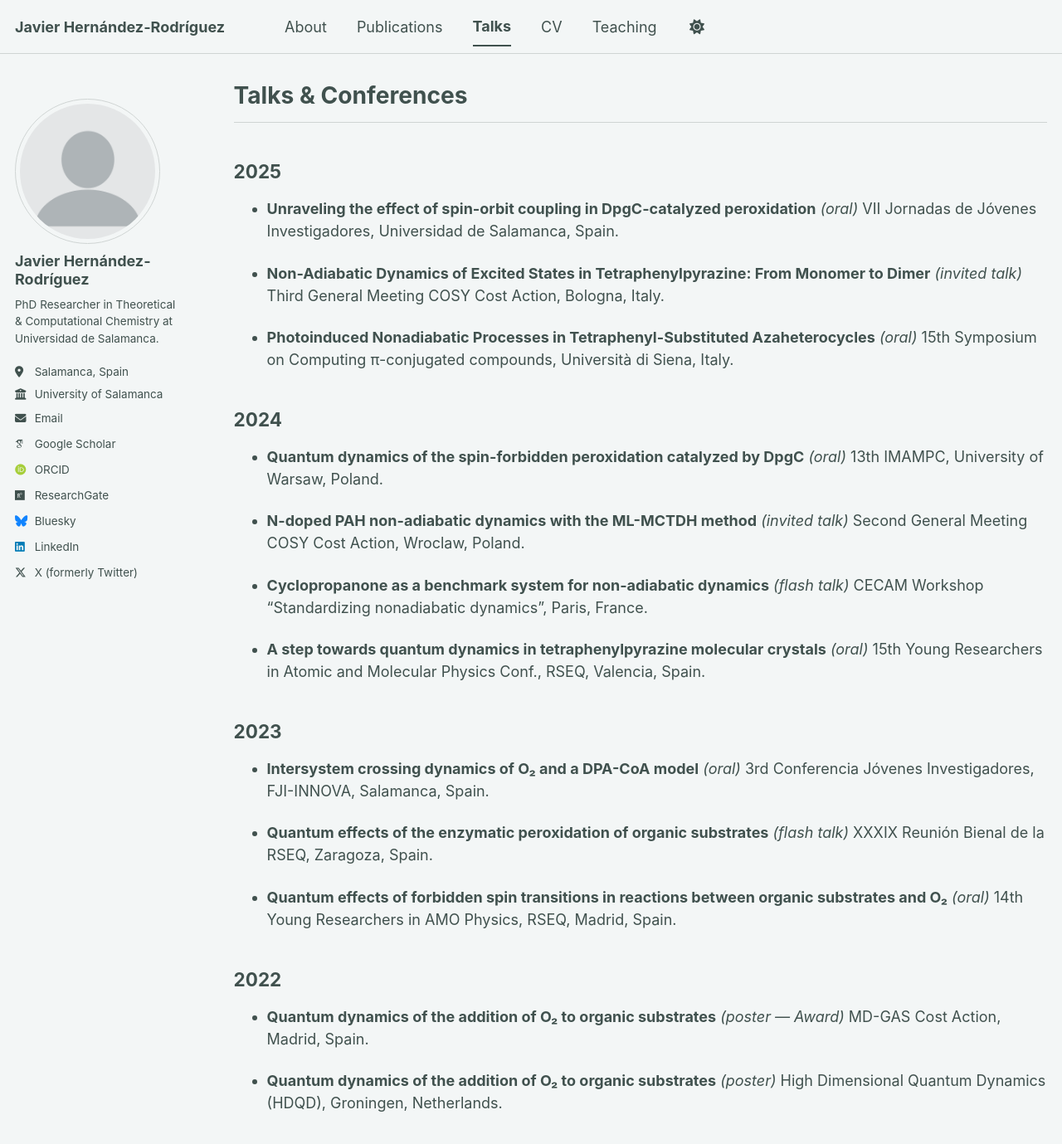
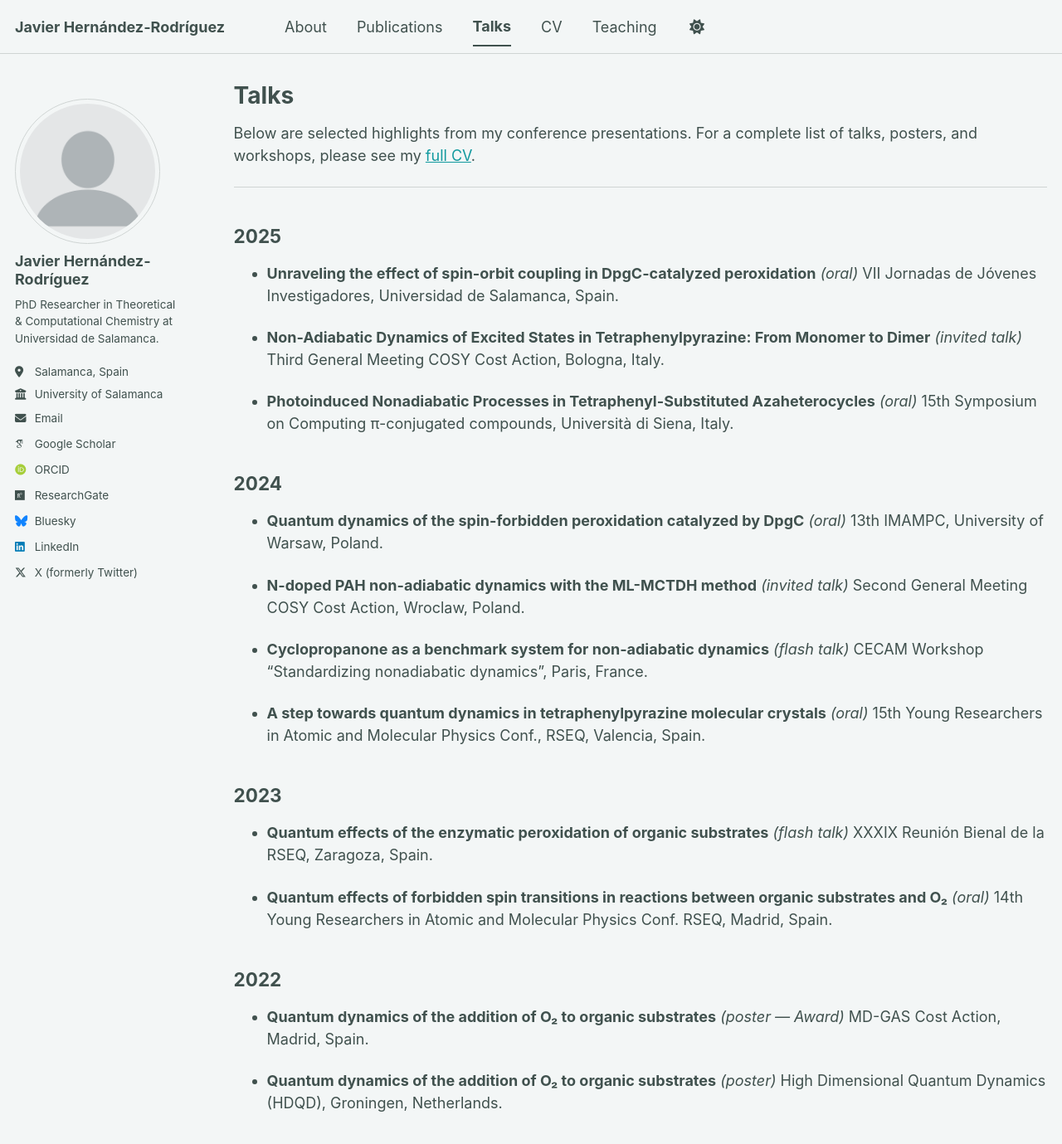
Before and after one commit to javier-hernandezr/javier-hernandezr.github.io, a Jekyll site: the page built from _pages/talks.md, in a window 1280 px wide and 1400 px high. Shown: the top 1379 px of the window at 83% size. Built offline with Jekyll 4.4.1, drawn with Linux system fonts in a browser that asks for light colours; some web fonts are replaced; a script bundle is joined from its source files by our own code; library files that are not in the unit come from our copies.

Commit message:
Update talks.md

```diff
--- a/_pages/talks.md
+++ b/_pages/talks.md
@@ -1,11 +1,15 @@
 ---
 layout: archive
-title: "Talks & Conferences"
+title: "Talks"
 permalink: /talks/
 author_profile: true
 ---
 
 {% include base_path %}
+
+Below are selected highlights from my conference presentations.
+For a complete list of talks, posters, and workshops, please see
+my [full CV](/files/CV-Javier_Hernandez.pdf).
 
 ---
 
@@ -36,14 +40,11 @@ author_profile: true
 
 ## 2023
 
-- **Intersystem crossing dynamics of O₂ and a DPA-CoA model** *(oral)*
-  3rd Conferencia Jóvenes Investigadores, FJI-INNOVA, Salamanca, Spain.
-
 - **Quantum effects of the enzymatic peroxidation of organic substrates** *(flash talk)*
   XXXIX Reunión Bienal de la RSEQ, Zaragoza, Spain.
 
 - **Quantum effects of forbidden spin transitions in reactions between organic substrates and O₂** *(oral)*
-  14th Young Researchers in AMO Physics, RSEQ, Madrid, Spain.
+  14th Young Researchers in Atomic and Molecular Physics Conf. RSEQ, Madrid, Spain.
 
 ## 2022
 
```
